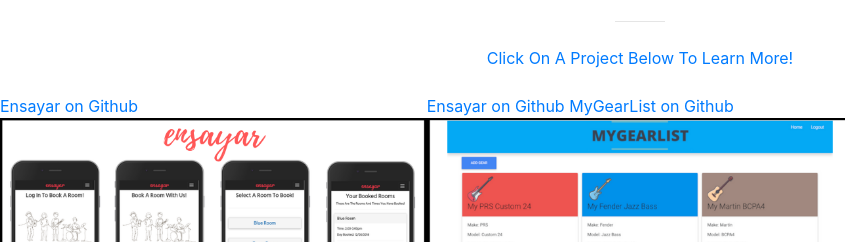
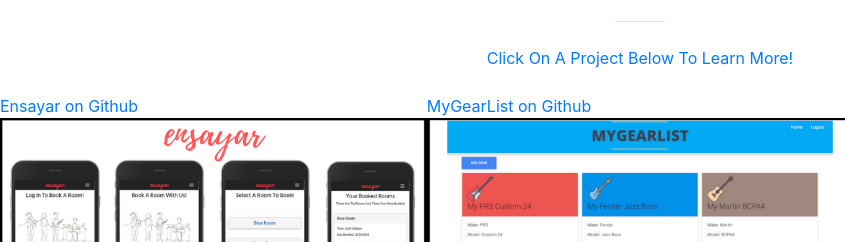
Before and after one commit to kellycook301/kellycooknew, a website with bundled scripts: page index.html in a window 1280 px wide. Shown: the part 2088-2330 px from the top of the page, 0-845 px from the left. Built offline with nearby package versions, Linux system fonts and the light colour scheme; files whose address does not match are found by name.

Commit message:
fixing links

```diff
--- a/index.html
+++ b/index.html
@@ -190,8 +190,7 @@
           </a>
         </div>
         <div class="col-lg-4 col-sm-6">
-            <a href="https://github.com/kellycook301/Ensayar" target="_blank">Ensayar on Github</a>
-            <a href="https://github.com/kellycook301/MyGearList" target="_blank">MyGearList on Github</a>
+          <a href="https://github.com/kellycook301/MyGearList" target="_blank">MyGearList on Github</a>
           <a class="portfolio-box" href="img/portfolio/fullsize/MGLDescription.png">
             <img class="img-fluid" src="img/portfolio/thumbnails/MGLHeader.png" alt="">
             <div class="portfolio-box-caption">
@@ -207,7 +206,7 @@
           </a>
         </div>
         <div class="col-lg-4 col-sm-6">
-            <a href="https://github.com/kellycook301/pythonProject" target="_blank">Python Track on Github</a>
+          <a href="https://github.com/kellycook301/pythonProject" target="_blank">Python Track on Github</a>
           <a class="portfolio-box" href="img/portfolio/fullsize/PythonDescription.png">
             <img class="img-fluid" src="img/portfolio/thumbnails/PythonProject.png" alt="">
             <div class="portfolio-box-caption">
```
